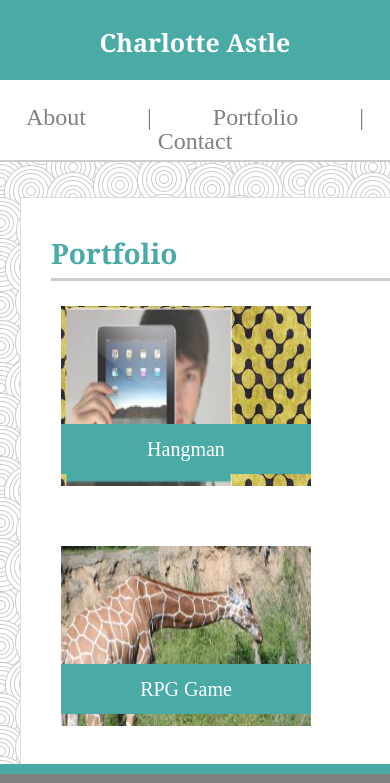
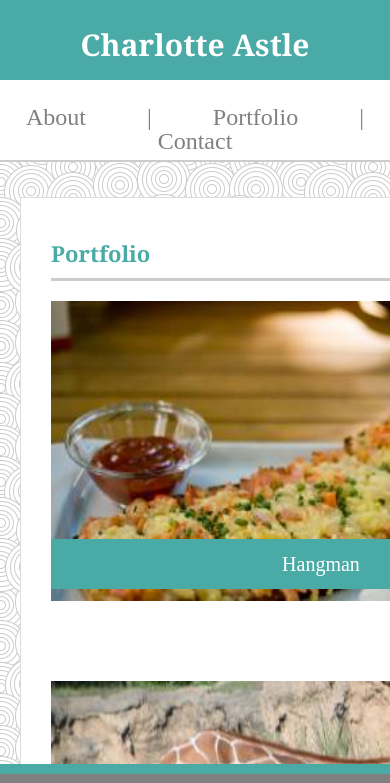
Before and after one commit to astlecha/Basic-Portfolio, a plain HTML site: page portfolio.html in a window 390 px wide. Shown: the top 783 px of the page. Drawn offline with Linux system fonts and the light colour scheme; files whose address does not match are found by name.

Commit message:
modifies media queries

```diff
--- a/assets/css/style.css
+++ b/assets/css/style.css
@@ -27,6 +27,7 @@ body {
 	border-bottom-color: #cccccc ;
 	border-bottom-style: solid ;
 	border-width: 2px;
+	word-spacing: 20px;
 }
 
 a {
@@ -94,7 +95,6 @@ h4 {
 }
 
 .textBox {
-
 	margin-top: 20px ;
 }
 
@@ -205,20 +205,64 @@ footer {
 		width: 100%;
 	}
 
+	h1 {
+		font-size: 18px;
+		width: 210px;
+	}
+
+	h2 {
+		font-size: 22px ;
+		line-height: 50px ;
+		margin-bottom: 0px ;
+	}
+
+	h3 {
+		font-size: 19px ;
+		margin-bottom: 20px ;
+	}
+
+	.topnav {
+		font-size: 14px;
+	}
+
 	.mainbox {
-		width: 440px;
+		width: 470px;
 		margin-right: 0;
+		font-size: 15px;
+	}
+
+	#sidebar {
+		width: 250px;
 	}
 
 	.mainpic {
-		float: left;
-		padding: 10px;
+		padding: 0px;
 		width: 100%;
+		margin-bottom: 10px;
+		margin-top: 10px;
 	}
 
 	.img1 {
 		size: 100%
 	}
+
+	.icon {
+	 	width: 60px;
+		margin-bottom: 15px ;
+	}
+
+	.portfolioPics {
+		margin-top: 20px;
+		width: 420px;
+		margin-left: -15px;
+		height: 300px;
+	}
+
+	h4 {
+	    width: 420px;
+		margin-left: -15px;
+	}
+
 }
 
 /*
@@ -227,27 +271,49 @@ footer {
 */
 @media screen and (max-width: 768px) {
 
+	h1 {
+		margin-left: 32px;
+	}
+
 	.wrapper {
 		width: 100%;
 	}
 
 	.mainbox {
-		width: 750px;
-		margin-right: 0;
+		width: 700px;
+		margin-right: 100px;
+		margin-left: 32px;
+		margin-bottom: 0px;
 	}
 
 	.mainpic {
 		float: left;
 		padding: 10px;
-		width: 100%;
-	}
-
-	#sidebar {
-		width: 100%;
+		width: 320px;
+		height: 270px;
 	}
 
 	.img1 {
 		size: 100%
+	}
+
+	#sidebar {
+		position: static;
+		width: 700px;
+		margin-left: 32px;
+		margin-right: 0px;
+		margin-bottom: 120px;
+		text-align: left;
+		padding-left: 35px;
+	}
+
+	.portfolioPics {
+		margin-top: 20px;
+		width: 290px;
+	}
+
+	h4 {
+	    width: 290px;
 	}
 
 }
@@ -262,6 +328,7 @@ footer {
 		width: 100%;
 		margin-left: 0px;
 		position: static;
+		font-size: 30px;
 	}
 
 	.topnav {
@@ -290,6 +357,22 @@ footer {
 		margin-bottom: 10px;
 	}
 
+	.img1 {
+		size: 100%
+	}
+
+	.portfolioPics {
+		margin-top: 20px;
+		width: 540px;
+		height: 300px;
+		margin-left: -10px;
+	}
+
+	h4 {
+	    width: 540px;
+	    margin-left: -10px;
+	}
+
 }
 
 }
--- a/portfolio.html
+++ b/portfolio.html
@@ -28,7 +28,7 @@
 
 		<div class="img1">
 			<a href="#">
-				<img class="portfolioPics" src="/Users/charlotteastle/Desktop/Basic-Portfolio/assets/images/lorempixel-1.jpg" height="180px">
+				<img class="portfolioPics" src="/Users/charlotteastle/Desktop/Basic-Portfolio/assets/images/lorempixel.jpg" height="180px">
 				<h4>Hangman</h4>
 			</a>
 		</div>
```
Also changed, not shown: 1 other file.
